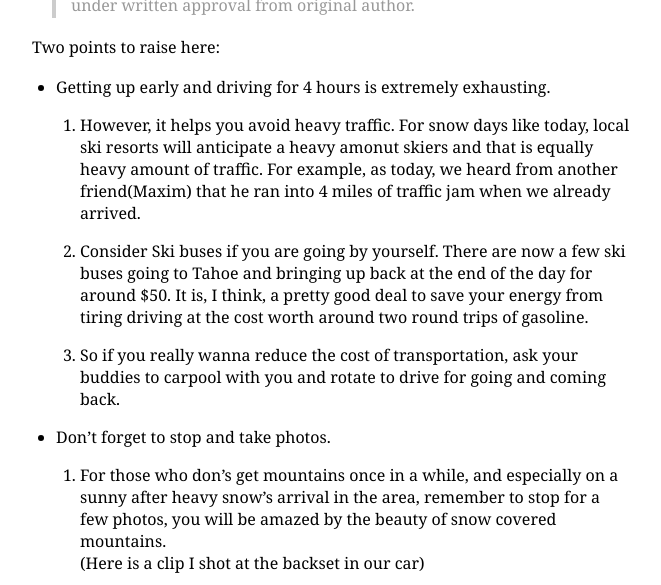
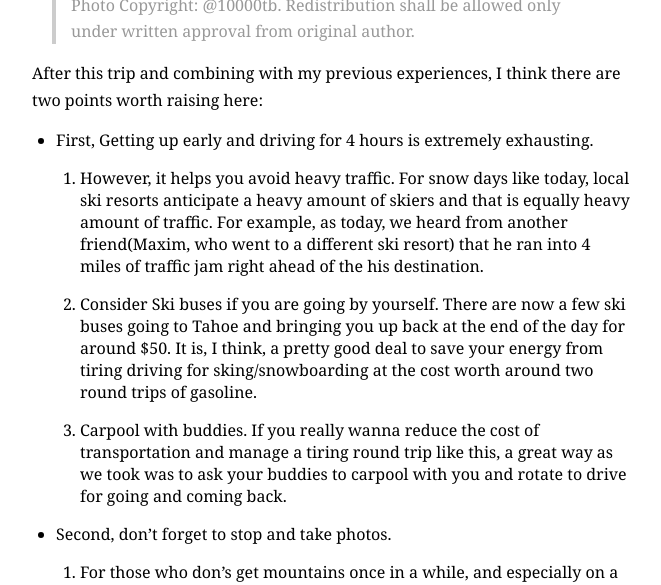
Before and after one commit to 10000TB/10000TB.github.io, a Jekyll site: the page built from _posts/2018-01-20-Another-Tahoe-Trip-With-Ashish-N-David-S-Fun.md, in a window 1280 px wide and 1400 px high, scrolled down 1602 px, cut to the strip 224-809 px from the top of the window. Shown: the whole strip, without its empty margins (308-969 px from the left). Built offline with Jekyll 4.4.1, drawn with Linux system fonts in a browser that asks for light colours; nearby versions of some CDN libraries; comment, search, counter and statistics services are not loaded; some of the changed text lies outside the part shown.

Commit message:
enrich jan 20 tahoe ski trip.

```diff
--- a/_posts/2018-01-20-Another-Tahoe-Trip-With-Ashish-N-David-S-Fun.md
+++ b/_posts/2018-01-20-Another-Tahoe-Trip-With-Ashish-N-David-S-Fun.md
@@ -9,10 +9,10 @@
 
 > Photo Copyright: @10000tb. Redistribution shall be allowed only under written approval from original author.
 
-Together with another David within ThoughtSpot and Ashish, I took a one day trip to Northstar Ski Resort at Tahoe, CA on Jan 20, 2018. I had a good time enjoying the good snow that just arrived at Tahoe lately, and would like to share my day trip here.
+Together with David S. and Ashish, I took an one day trip to Northstar Ski Resort at Tahoe, CA on Jan 20, 2018. I had a good time enjoying the good snow that just arrived at Tahoe lately, and would like to share my day trip in this post.
 
+As we agreed to carpool to Tahoe, we needed to meetup first in the Bay area. Taking the fact into consideration that one way to Tahoe consumes around 4 hours, we then need to get up around 5 am in the morning to make the most of the time for sking/snowboarding. To give you a sense of how driving for a trip like this would look like, I have pasted a few photos I took along the way to Tahoe down below:
 
-As we need to carpool to Tahoe, we need to meetup first in the Bay area. Taking the fact that one way to Tahoe will consume around 4 hours, we need to get up around 5 am in the morning to make the most of the time for skiing/snowboarding. I have taken a few photos along the way to Tahoe to give you a sense of show how driving for a trip like this would look like:
 
 ![Jan 20 Skii Trip to Tahoe; One our way to Tahoe; From Dark to sunrise 1](/assets/img/Jan-20-2018-tahoe-ski-trip/jan-20-ski-triip-going-from-dark-to-sunrise-1.png)
 ![Jan 20 Skii Trip to Tahoe; One our way to Tahoe; From Dark to sunrise 2](/assets/img/Jan-20-2018-tahoe-ski-trip/jan-20-ski-triip-going-from-dark-to-sunrise-2.png)
@@ -21,27 +21,31 @@
 > Photo Copyright: @10000tb. Redistribution shall be allowed only under written approval from original author.
 
 
-Two points to raise here:
-* Getting up early and driving for 4 hours is extremely exhausting.
-  1. However, it helps you avoid heavy traffic. For snow days like today, local ski resorts will anticipate a heavy amonut skiers and that is equally heavy amount of traffic. For example, as today, we heard from another friend(Maxim) that he ran into 4 miles of traffic jam when we already arrived.
-  2. Consider Ski buses if you are going by yourself. There are now a few ski buses going to Tahoe and bringing up back at the end of the day for around $50. It is, I think, a pretty good deal to save your energy from tiring driving at the cost worth around two round trips of gasoline.
-  3. So if you really wanna reduce the cost of transportation, ask your buddies to carpool with you and rotate to drive for going and coming back.
-* Don't forget to stop and take photos.
-  1. For those who don's get mountains once in a while, and especially on a sunny after heavy snow's arrival in the area, remember to stop for a few photos, you will be amazed by the beauty of snow covered mountains.
-(Here is a clip I shot at the backset in our car)
+After this trip and combining with my previous experiences, I think there are two points worth raising here:
+* First, Getting up early and driving for 4 hours is extremely exhausting.
+  1. However, it helps you avoid heavy traffic. For snow days like today, local ski resorts anticipate a heavy amount of skiers and that is equally heavy amount of traffic. For example, as today, we heard from another friend(Maxim, who went to a different ski resort) that he ran into 4 miles of traffic jam right ahead of the his destination.
+  2. Consider Ski buses if you are going by yourself. There are now a few ski buses going to Tahoe and bringing you up back at the end of the day for around $50. It is, I think, a pretty good deal to save your energy from tiring driving for sking/snowboarding at the cost worth around two round trips of gasoline.
+  3. Carpool with buddies. If you really wanna reduce the cost of transportation and manage a tiring round trip like this, a great way as we took was to  ask your buddies to carpool with you and rotate to drive for going and coming back.
+* Second, don't forget to stop and take photos.
+  1. For those who don's get mountains once in a while, and especially on a sunny day after heavy snow's arrival in the area, remember to stop for a few photos, you will be amazed by the beauty of mountains covered in snow.
+(Here is a clip I shot at the backseat in our car)
 
 <iframe width="560" height="315" src="https://www.youtube.com/embed/OGswSvXUOxU" frameborder="0" allow="autoplay; encrypted-media" allowfullscreen></iframe>
 
 
-Nowadays, when you go to Northstar, you actually park in an outer area outside the village. Then you take a free bus to get to the lift or Gondola to lift onto the hills. After we all geared up, we decided to make a corona toast before getting on the bus:
+Nowadays, when you go to Northstar, you actually need to park in an outer area outside the village. Then you take a free bus to get to the lift or Gondola to lift up to the hills. After we all geared up, we decided to make a corona toast before getting on the bus:
 
 ![corona toast before getting on hills](/assets/img/Jan-20-2018-tahoe-ski-trip/corona-toast-before-getting-on-hills.JPG)
 
 
-After we got to the village and finish tickets purchase, It was already close to 11:00am in the morning. In our first lift riding, we took a selfie with the help from David S.
+After we got to the village and finish tickets purchase, it was already close to 11:00am in the morning. In our first lift riding, we took a selfie with the help from David S.
 
 ![selfies with david ashishi](/assets/img/Jan-20-2018-tahoe-ski-trip/selfies-with-david-ashish.JPG)
 
-In addition, I photoed a view on our first lift up of seats in front of us:
+In addition, I photoed a view of seats in front of us on our first lift up the hill between the village the upper base.
 
 ![first lift up](/assets/img/Jan-20-2018-tahoe-ski-trip/first-lift-up.JPG)
+
+More on the actual sking part will go into a different post, but at the end of the day, here is some stats of my sking:
+
+![jan-20-ski-stats-by-epic-max-system](/assets/img/Jan-20-2018-tahoe-ski-trip/jan-20-ski-rides-stats-by-epic.png)
```
Also changed, not shown: assets/img/Jan-20-2018-tahoe-ski-trip/jan-20-ski-rides-stats-by-epic.png (added), 2 other files.
